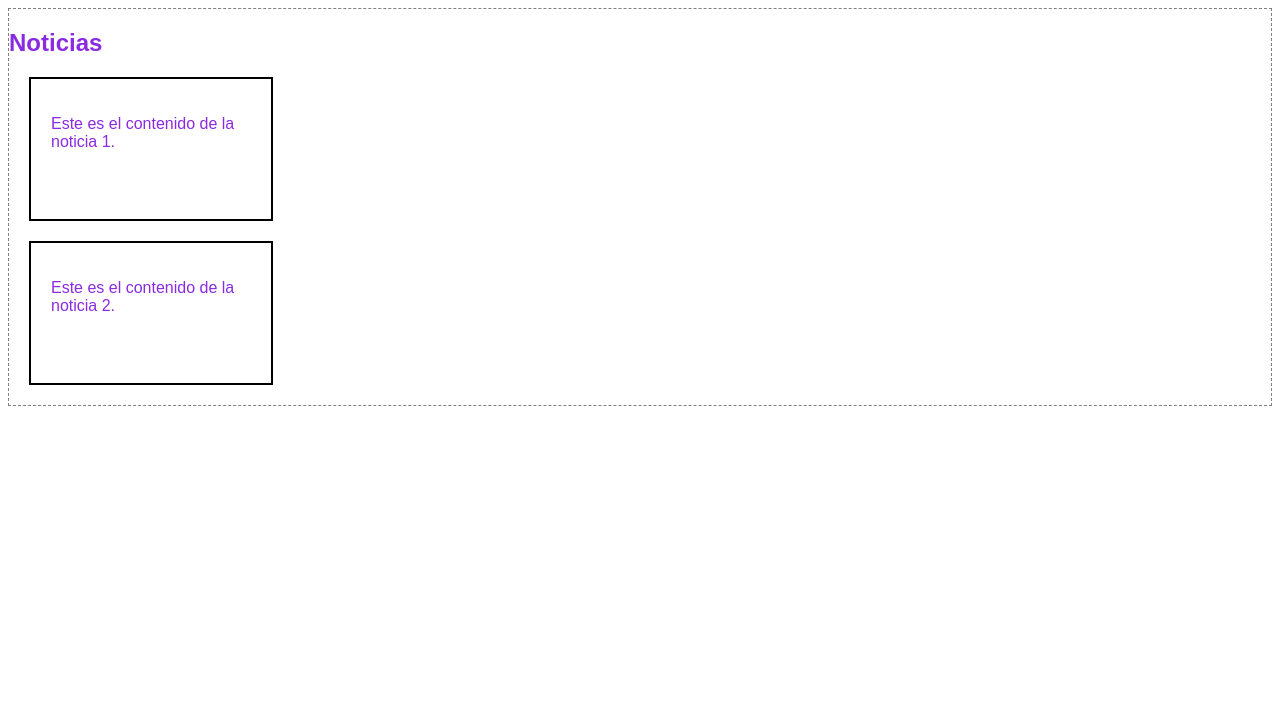
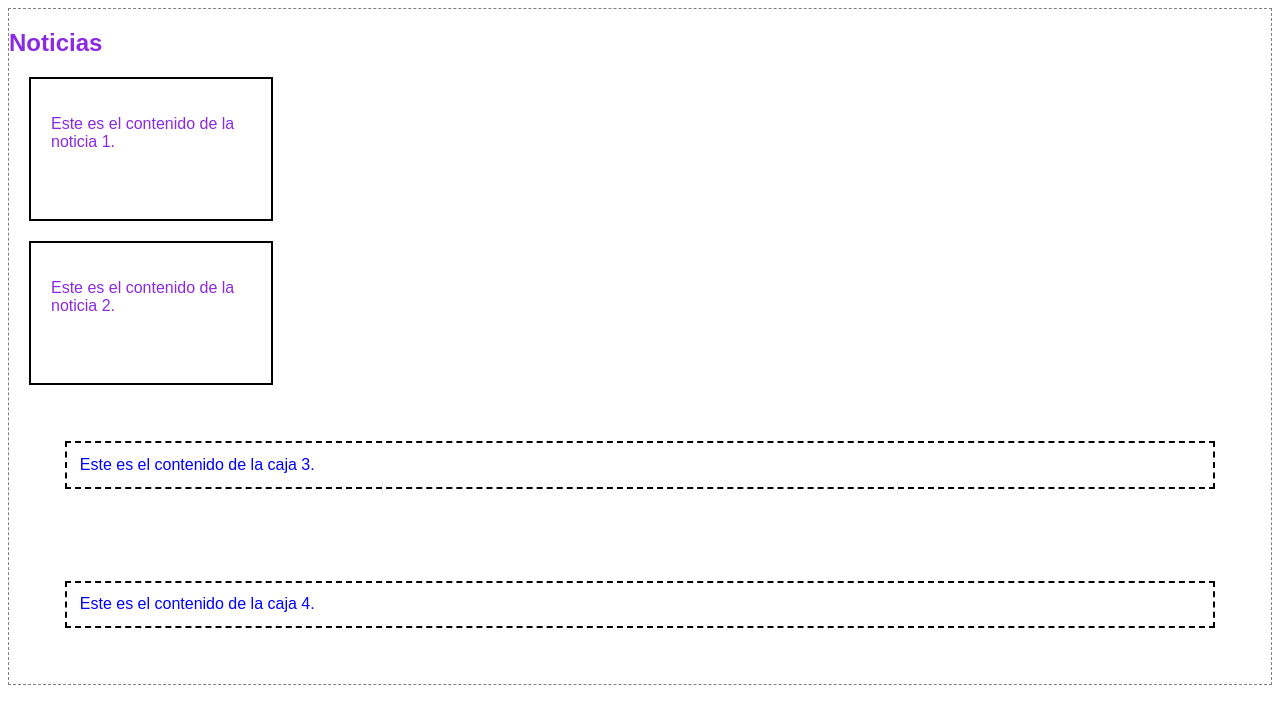
Before and after one commit to Daria-18/DesarrolloInterfaces, a plain HTML site: page EjemplosHTML/08_herencia.html in a window 1280 px wide. Drawn offline with Linux system fonts and the light colour scheme.

Commit message:
commit 08_herencia

```diff
--- a/EjemplosHTML/08_herencia.html
+++ b/EjemplosHTML/08_herencia.html
@@ -33,9 +33,22 @@
     }
 
 
+    /*Otros cambios*/
 
+    .caja2{
+      color: initial; /*reset a valor inicial*/
+      border: unset; /* unset border, alto y ancho */
+      width: unset;
+      height: unset;
+    }
 
-
+    /* Aplicamos sobre p de la caja 2 */
+    .caja2>p{
+      color: blue; /* se vuelve a asignar un color */
+      margin: 1em;
+      padding: .8em;
+      border: dashed black 2px;
+    }
 
   </style>
 </head>
@@ -50,6 +63,14 @@
       <p>Este es el contenido de la noticia 2.</p>
     </article>
   </section>
+  <section class="seccion2">
+    <article class="caja caja2">
+      <p>Este es el contenido de la caja 3.</p>
+    </article>
+    <article class="caja caja2">
+      <p>Este es el contenido de la caja 4.</p>
+    </article>
+  </section>
 </body>
 
 </html>
```
